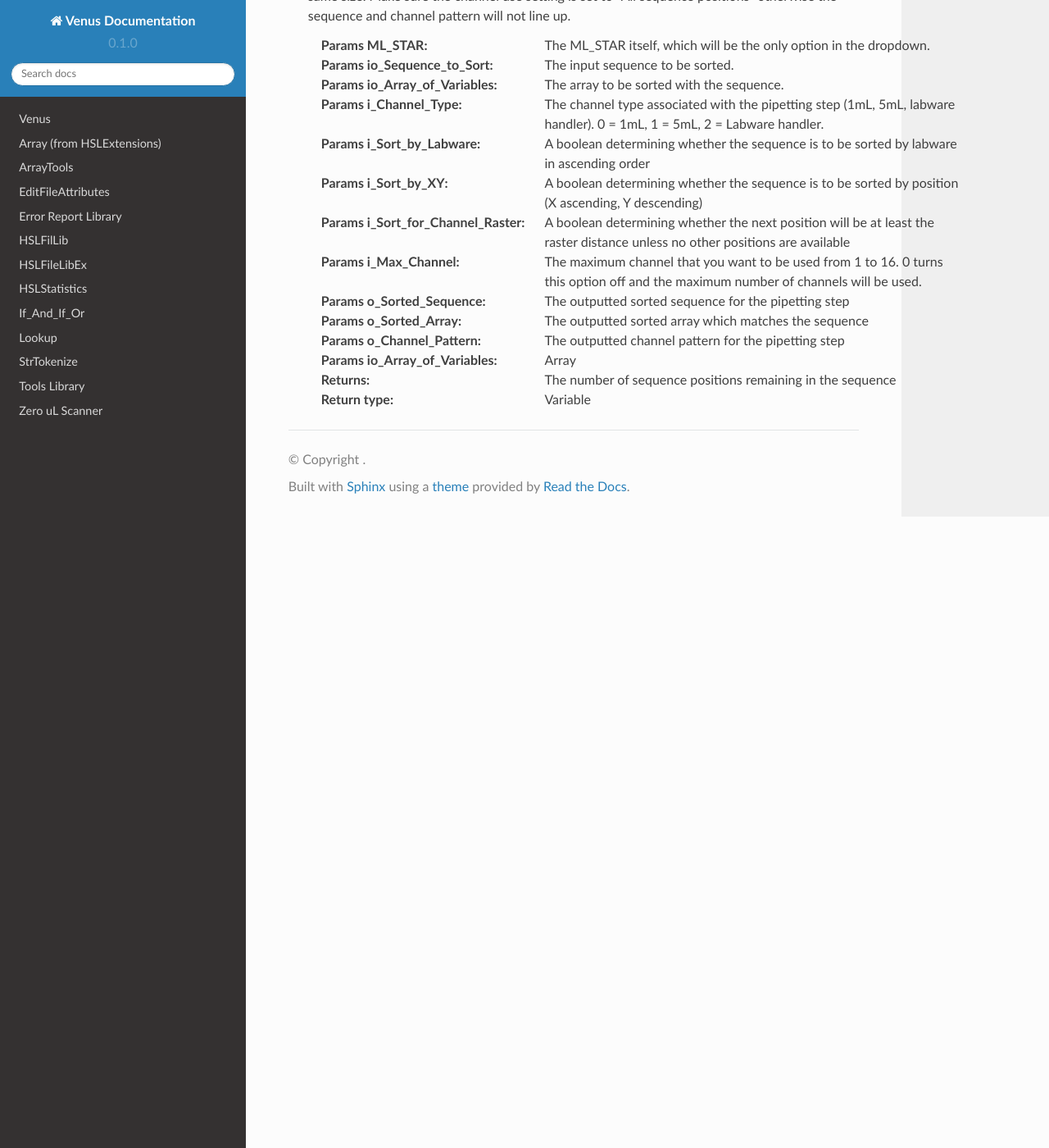
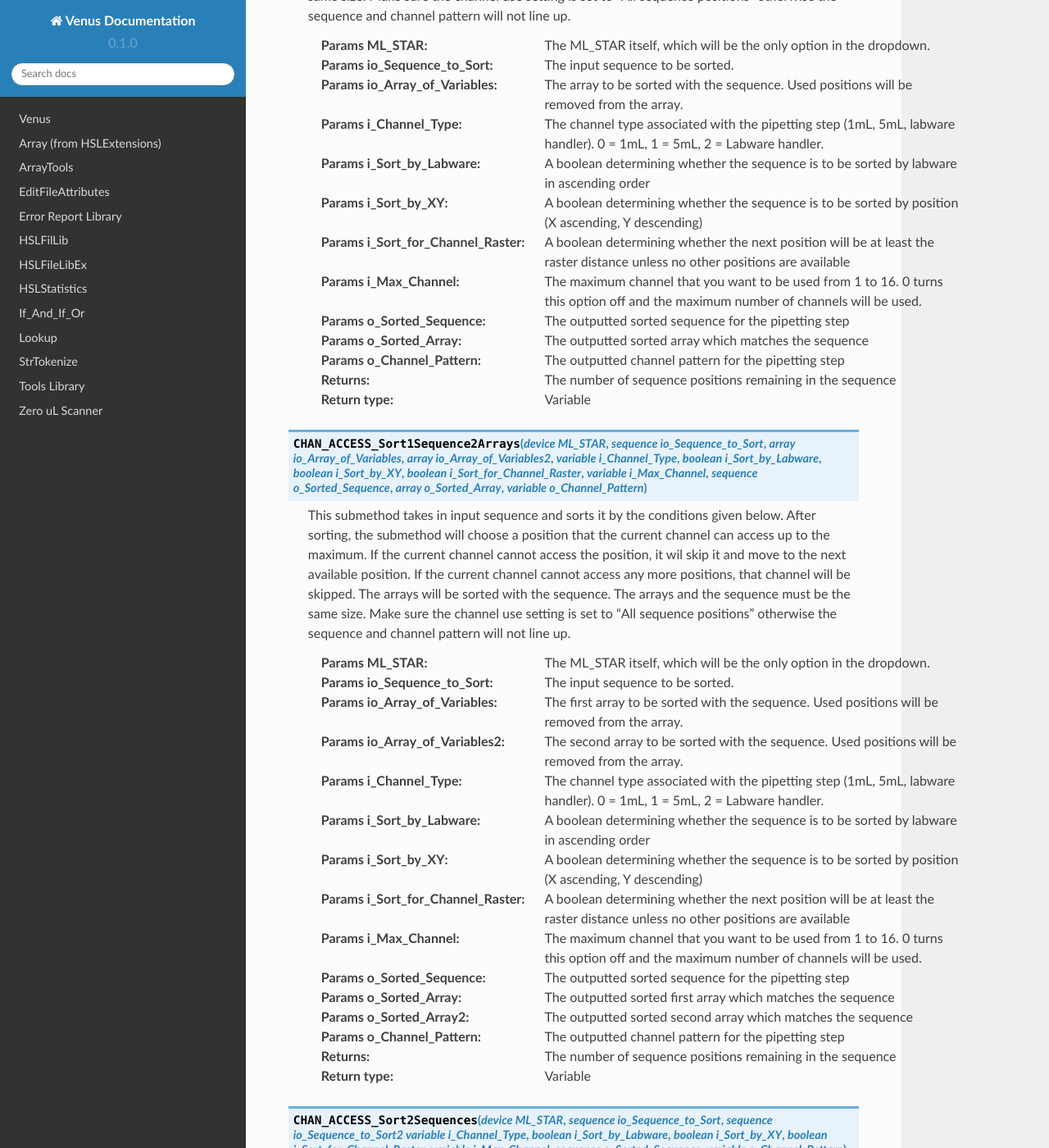
Before and after one commit to theonetruenerd/VenusLibraryDocumentation, a Sphinx documentation site: the page built from docs/source/STAR_Channel_Tools.rst, in a window 1280 px wide and 1400 px high, scrolled down 2728 px. Shown: the whole window at 82% size. Built offline with Sphinx 7.4.7 and the Read the Docs theme 2.0.0, drawn with Linux system fonts in a browser that asks for light colours; some of the changed text lies outside the part shown.

Commit message:
Update STAR_Channel_Tools.rst

```diff
--- a/docs/source/STAR_Channel_Tools.rst
+++ b/docs/source/STAR_Channel_Tools.rst
@@ -70,7 +70,7 @@ The STAR_Channel_Tools submethod library adds a variety of functions which are r
 
   :params ML_STAR: The ML_STAR itself, which will be the only option in the dropdown.
   :params io_Sequence_to_Sort: The input sequence to be sorted.
-  :params io_Array_of_Variables: The array to be sorted with the sequence.
+  :params io_Array_of_Variables: The array to be sorted with the sequence. Used positions will be removed from the array.
   :params i_Channel_Type: The channel type associated with the pipetting step (1mL, 5mL, labware handler). 0 = 1mL, 1 = 5mL, 2 = Labware handler.
   :params i_Sort_by_Labware: A boolean determining whether the sequence is to be sorted by labware in ascending order
   :params i_Sort_by_XY: A boolean determining whether the sequence is to be sorted by position (X ascending, Y descending)
@@ -81,7 +81,7 @@ The STAR_Channel_Tools submethod library adds a variety of functions which are r
   :params o_Channel_Pattern: The outputted channel pattern for the pipetting step
   :type ML_STAR: Device
   :type io_Sequence_to_Sort: Sequence
-  :params io_Array_of_Variables: Array
+  :type io_Array_of_Variables: Array
   :type i_Channel_Type: Variable
   :type i_Sort_by_Labware: Boolean
   :type i_Sort_by_XY: Boolean
@@ -93,7 +93,69 @@ The STAR_Channel_Tools submethod library adds a variety of functions which are r
   :return: The number of sequence positions remaining in the sequence
   :rtype: Variable
 
-.. py:function: LIQUID_LEVEL_GetLiquidLevelHeight(device ML_STAR, variable i_str_LiquidLevelReturn, sequence i_seq_Labware, variable i_int_Channel, variable o_flt_LiquidHeight)
+.. py:function:: CHAN_ACCESS_Sort1Sequence2Arrays(device ML_STAR, sequence io_Sequence_to_Sort, array io_Array_of_Variables, array io_Array_of_Variables2, variable i_Channel_Type, boolean i_Sort_by_Labware, boolean i_Sort_by_XY, boolean i_Sort_for_Channel_Raster, variable i_Max_Channel, sequence o_Sorted_Sequence, array o_Sorted_Array, variable o_Channel_Pattern)
+
+  This submethod takes in input sequence and sorts it by the conditions given below.  After sorting, the submethod will choose a position that the current channel can access up to the maximum.  If the current channel cannot access the position, it wil skip it and move to the next available position.  If the current channel cannot access any more positions, that channel will be skipped.  The arrays will be sorted with the sequence.  The arrays and the sequence must be the same size. Make sure the channel use setting is set to "All sequence positions" otherwise the sequence and channel pattern will not line up.
+
+  :params ML_STAR: The ML_STAR itself, which will be the only option in the dropdown.
+  :params io_Sequence_to_Sort: The input sequence to be sorted.
+  :params io_Array_of_Variables: The first array to be sorted with the sequence. Used positions will be removed from the array.
+  :params io_Array_of_Variables2: The second array to be sorted with the sequence. Used positions will be removed from the array.
+  :params i_Channel_Type: The channel type associated with the pipetting step (1mL, 5mL, labware handler). 0 = 1mL, 1 = 5mL, 2 = Labware handler.
+  :params i_Sort_by_Labware: A boolean determining whether the sequence is to be sorted by labware in ascending order
+  :params i_Sort_by_XY: A boolean determining whether the sequence is to be sorted by position (X ascending, Y descending)
+  :params i_Sort_for_Channel_Raster: A boolean determining whether the next position will be at least the raster distance unless no other positions are available
+  :params i_Max_Channel: The maximum channel that you want to be used from 1 to 16. 0 turns this option off and the maximum number of channels will be used.
+  :params o_Sorted_Sequence: The outputted sorted sequence for the pipetting step
+  :params o_Sorted_Array: The outputted sorted first array which matches the sequence
+  :params o_Sorted_Array2: The outputted sorted second array which matches the sequence
+  :params o_Channel_Pattern: The outputted channel pattern for the pipetting step
+  :type ML_STAR: Device
+  :type io_Sequence_to_Sort: Sequence
+  :type io_Array_of_Variables: Array
+  :type io_Array_of_Variables2: Array
+  :type i_Channel_Type: Variable
+  :type i_Sort_by_Labware: Boolean
+  :type i_Sort_by_XY: Boolean
+  :type i_Sort_for_Channel_Raster: Boolean
+  :type i_Max_Channel: Variable
+  :type o_Sorted_Sequence: Sequence
+  :type o_Sorted_Array: Array
+  :type o_Sorted_Array2: Array
+  :type o_Channel_Pattern: Variable
+  :return: The number of sequence positions remaining in the sequence
+  :rtype: Variable
+
+..  py:function:: CHAN_ACCESS_Sort2Sequences(device ML_STAR, sequence io_Sequence_to_Sort, sequence io_Sequence_to_Sort2 variable i_Channel_Type, boolean i_Sort_by_Labware, boolean i_Sort_by_XY, boolean i_Sort_for_Channel_Raster, variable i_Max_Channel, sequence o_Sorted_Sequence, variable o_Channel_Pattern)
+
+  This sub method takes the in input sequences and sorts them by the conditions given below.  After sorting, the sub will choose a position that the current channel can access in both sequence positions up to the maximum.  If the current channel cannot access the positions, it wil skip it and move to the next available position.  If the current channel cannot access any more positions, that channel will be skipped. Make sure the channel use setting is set to "All sequence positions" otherwise the sequence and channel pattern will not line up. The first sequence is the driving sequence and the second sequence will be adjusted by the first sort.
+
+  :params ML_STAR: The ML_STAR itself, which will be the only option in the dropdown.
+  :params io_Sequence_to_Sort: The first input sequence to be sorted.
+  :params io_Sequence_to_Sort2: The second input sequence to be sorted.
+  :params i_Channel_Type: The channel type associated with the pipetting step (1mL, 5mL, labware handler). 0 = 1mL, 1 = 5mL, 2 = Labware handler.
+  :params i_Sort_by_Labware: A boolean determining whether the sequence is to be sorted by labware in ascending order
+  :params i_Sort_by_XY: A boolean determining whether the sequence is to be sorted by position (X ascending, Y descending)
+  :params i_Sort_for_Channel_Raster: A boolean determining whether the next position will be at least the raster distance unless no other positions are available
+  :params i_Max_Channel: The maximum channel that you want to be used from 1 to 16. 0 turns this option off and the maximum number of channels will be used.
+  :params o_Sorted_Sequence: The outputted second sorted sequence for the pipetting step
+  :params o_Sorted_Sequence2: The outputted second sorted sequence for the pipetting step
+  :params o_Channel_Pattern: The outputted channel pattern for the pipetting step
+  :type ML_STAR: Device
+  :type io_Sequence_to_Sort: Sequence
+  :type io_Sequence_to_Sort2: Sequence
+  :type i_Channel_Type: Variable
+  :type i_Sort_by_Labware: Boolean
+  :type i_Sort_by_XY: Boolean
+  :type i_Sort_for_Channel_Raster: Boolean
+  :type i_Max_Channel: Variable
+  :type o_Sorted_Sequence: Sequence
+  :type o_Sorted_Sequence2: Sequence
+  :type o_Channel_Pattern: Variable
+  :return: The number of sequence positions remaining in the sequence
+  :rtype: Variable
+
+.. py:function:: LIQUID_LEVEL_GetLiquidLevelHeight(device ML_STAR, variable i_str_LiquidLevelReturn, sequence i_seq_Labware, variable i_int_Channel, variable o_flt_LiquidHeight)
 
   This function will return the liquid level height relative to the container bottem.
 
```
